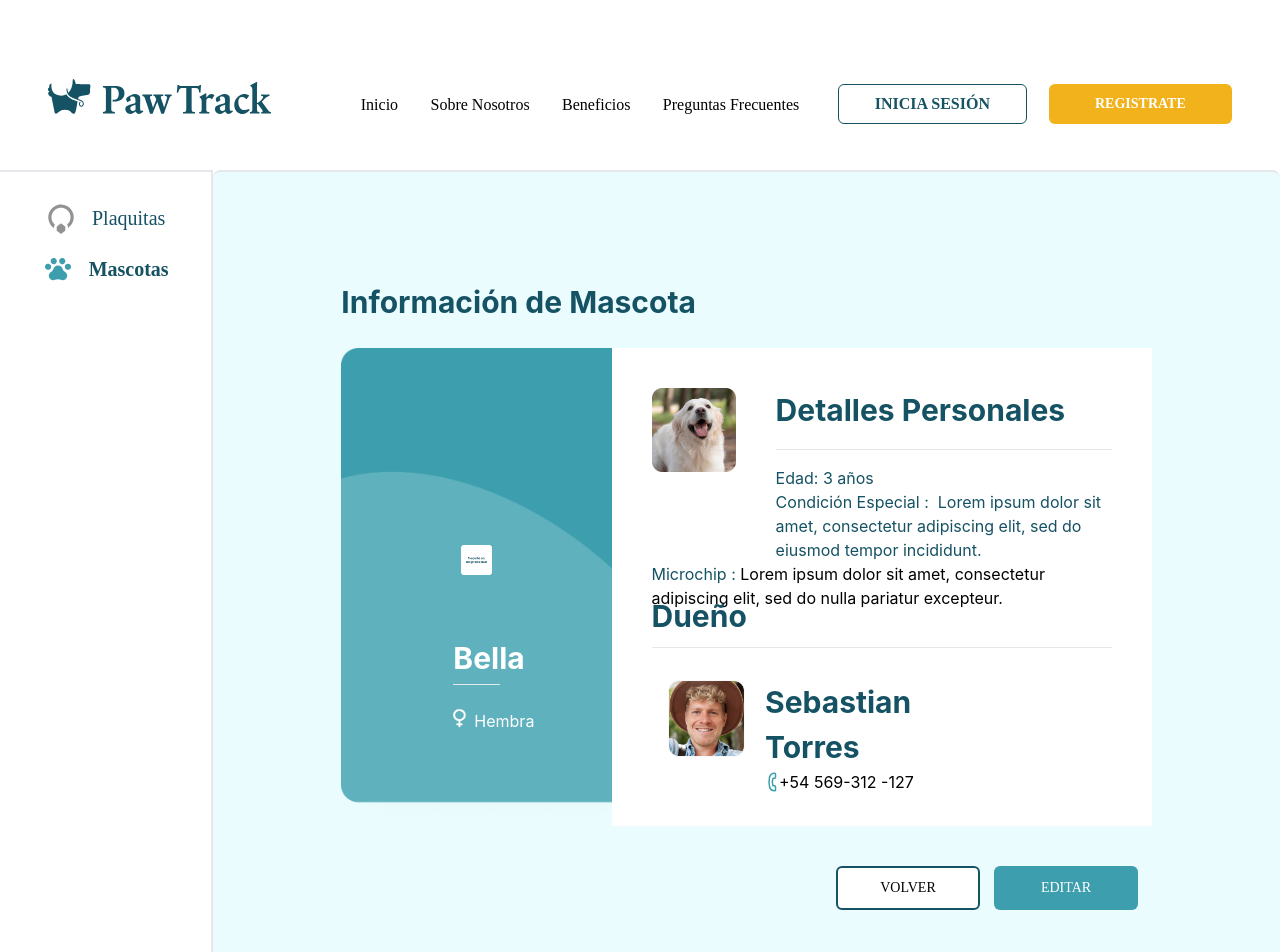
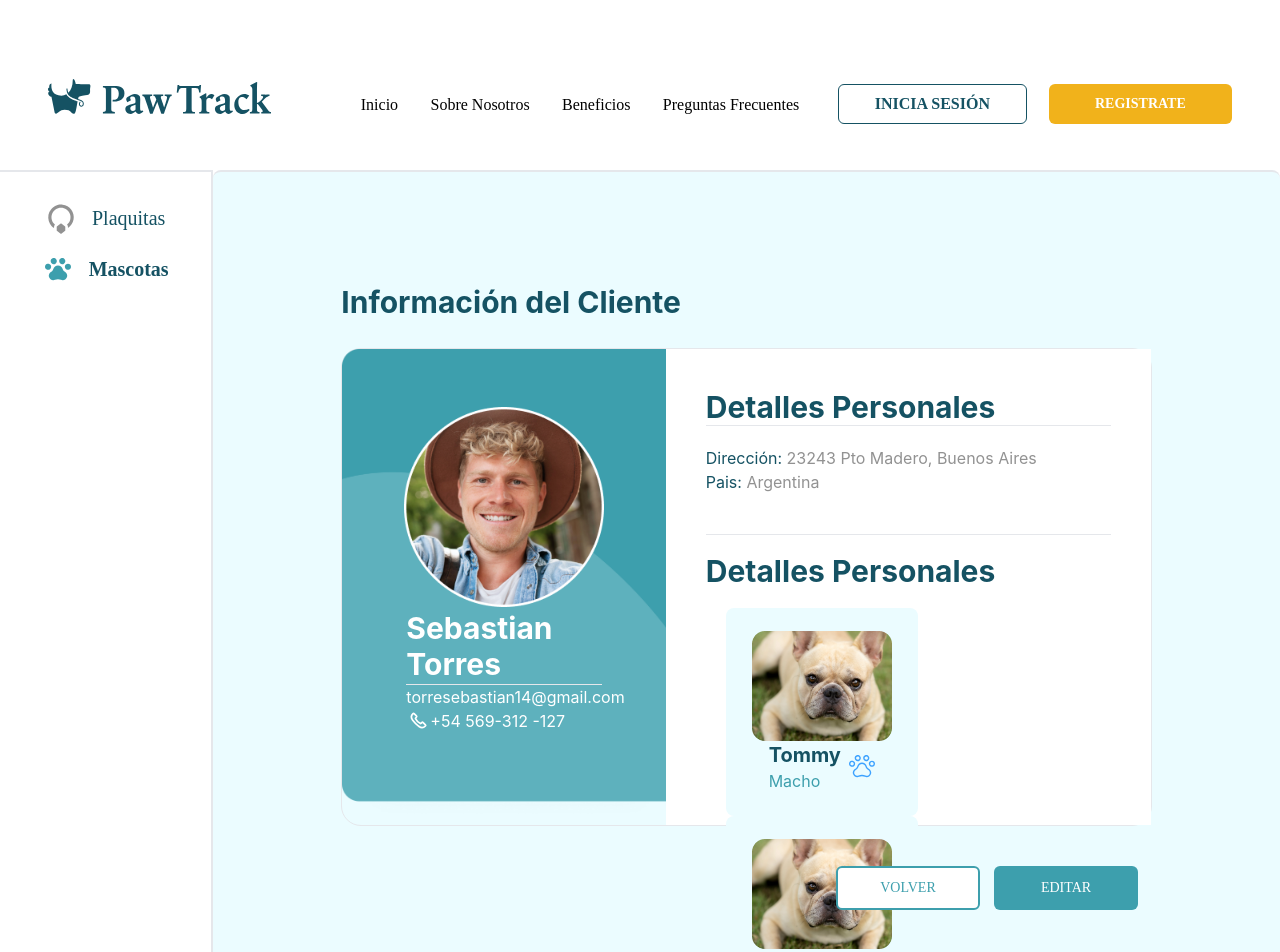
Before and after one commit to EliasRuutu/PetWebsite_frontend, a React (Create React App) app: page /accountinfo in a window 1280 px wide. Shown: the top 952 px of the page. Built offline with nearby package versions, Linux system fonts and the light colour scheme.

Commit message:
first commit to connect with create account page

```diff
--- a/src/ClientAccount/CustomerInfo.jsx
+++ b/src/ClientAccount/CustomerInfo.jsx
@@ -1,7 +1,14 @@
 import DogCard from "../components/DogCard";
 import MoveBtn from "../components/MoveBtn";
+import { useNavigate } from "react-router-dom";
 
 const CustomerInfo = () => {
+  let navigate = useNavigate();
+
+  function goToEditPage() {
+    alert("hi")
+    navigate('/createaccount');
+  }
   return (
     <>
       <div className="mb-7 font-bold text-[#155263] text-3xl">
@@ -98,13 +105,14 @@ const CustomerInfo = () => {
         <MoveBtn name="EDITAR" direction="Next"/> */}
         <button
           type="submit"
-          class="text-sm items-center text-black text-center w-36 h-11 bottom-2.5 font-['Poppins'] bg-[#FFFFFF] rounded-md px-5  border-2 border-[#155263]"
+          class="text-sm items-center text-[#3D9FAD] text-center w-36 h-11 bottom-2.5 font-['Poppins'] bg-[#FFFFFF] rounded-md px-5  border-2 border-[#3D9FAD] hover:bg-[#3D9FAD] hover:text-white"
         >
           VOLVER
         </button>
         <button
           type="submit"
-          class="text-sm items-center text-white text-center w-36 h-11 bottom-2.5 font-['Poppins'] bg-[#3D9FAD] rounded-md px-5  mx-3.5"
+          class="text-sm items-center text-white text-center w-36 h-11 bottom-2.5 font-['Poppins'] bg-[#3D9FAD] rounded-md px-5  mx-3.5 hover:border-[#243c5a] hover:bg-white hover:text-[#3D9FAD]"
+          onClick={goToEditPage}
         >
           EDITAR
         </button>
--- a/src/ClientAccount/index.jsx
+++ b/src/ClientAccount/index.jsx
@@ -64,9 +64,9 @@ const ClientAccount = () => {
             </h1>
           </span>
         </div>
-        <div className="flex flex-col w-5/6 h-screen mt-[130px] bg-[#EBFCFF] rounded-lg border-t-2 px-32 mb-3 pt-28 pb-52 px-10">
-          {/* <CustomerInfo/> */}
-          <PetInfo/>
+        <div className="flex flex-col w-5/6 h-screen mt-[130px] bg-[#EBFCFF] rounded-lg border-t-2 px-32 mb-3 pt-28 pb-52 px-10 ">
+          <CustomerInfo/>
+          {/* <PetInfo/> */}
         </div>
       </div>
     </>
--- a/src/SignIn/SignInForm.jsx
+++ b/src/SignIn/SignInForm.jsx
@@ -82,8 +82,8 @@ const SignInForm = () => {
             <div className="absolute -translate-x-1/2 -translate-y-1/2 left-1/2 top-1/2 bg-white w-full h-[500px] max-w-[450px] max-h-screen px-10 py-10 flex flex-col justify-around rounded-3xl">
                 <h1 className="font-['Poppins'] text-[#155263] font-bold text-4xl flex justify-center">Incia Sesión</h1>
                 <div className="w-full">
-                    <Input className="p-2 rounded-md bg-[#F8F8F8] indent-1.5" onChange={(e) => {setSignInEmail(e.target.value), setIsValidEmail(validateEmail(e.target.value))}} placeholder="Correo Electronico" />
-                    {!isValidEmail && <p style={{color:'red', fontFamily:'Poppins', float:'right'}}>Por favor, introduce una dirección de correo electrónico válida.</p> }
+                    {/* <Input className="p-2 rounded-md bg-[#F8F8F8] indent-1.5" onChange={(e) => {setSignInEmail(e.target.value), setIsValidEmail(validateEmail(e.target.value))}} placeholder="Correo Electronico" />
+                    {!isValidEmail && <p style={{color:'red', fontFamily:'Poppins', float:'right'}}>Por favor, introduce una dirección de correo electrónico válida.</p> } */}
                 </div>
                 <div className="w-full">
                     <PasswordInput sendPasswordToParent = {setSignInPassword} />
--- a/src/SignUp/SignUpForm.jsx
+++ b/src/SignUp/SignUpForm.jsx
@@ -107,16 +107,18 @@ const SignUpForm = () => {
         }
     }
 
+
+
     return(
         <div className="bg-[url('./assets/images/signupback.svg')] relative w-screen h-screen py-4 bg-no-repeat bg-cover bg-center flex justify-end items-center">
             <div className="absolute -translate-x-1/3 -translate-y-1/2 float-end top-1/2  w-full h-[650px] max-w-[550px] max-h-screen px-10 py-10 flex flex-col justify-around">
                 <h1 className="font-['Poppins'] text-[#155263] font-bold text-4xl flex justify-center">¡Bienvenido a Paw Track!</h1>
                 <h1 className="font-['Poppins'] text-[#155263] font-bold text-md flex justify-center">Lorem ipsum dolor sit amet, consectetur adi piscing.</h1>
                 <div className="w-full">
-                    <Input className="p-2 rounded-md bg-[#F8F8F8] indent-1.5" onChange={(e) => {
+                    {/* <Input className="p-2 rounded-md bg-[#F8F8F8] indent-1.5" onChange={(e) => {
                         setEmail(e.target.value), setIsValidEmail(validateEmail(e.target.value))
                     }} placeholder="Correo Electronico" />
-                    {!isValidEmail && <p style={{color:'red', fontFamily:'Poppins', float:'right'}}>Por favor, introduce una dirección de correo electrónico válida.</p> }
+                    {!isValidEmail && <p style={{color:'red', fontFamily:'Poppins', float:'right'}}>Por favor, introduce una dirección de correo electrónico válida.</p> } */}
                 </div>
                 <div className="w-full">
                    <InputWithDropdown sendDataToParent={setCountryInfo} sendData1ToParent={setCountry}/>
```
